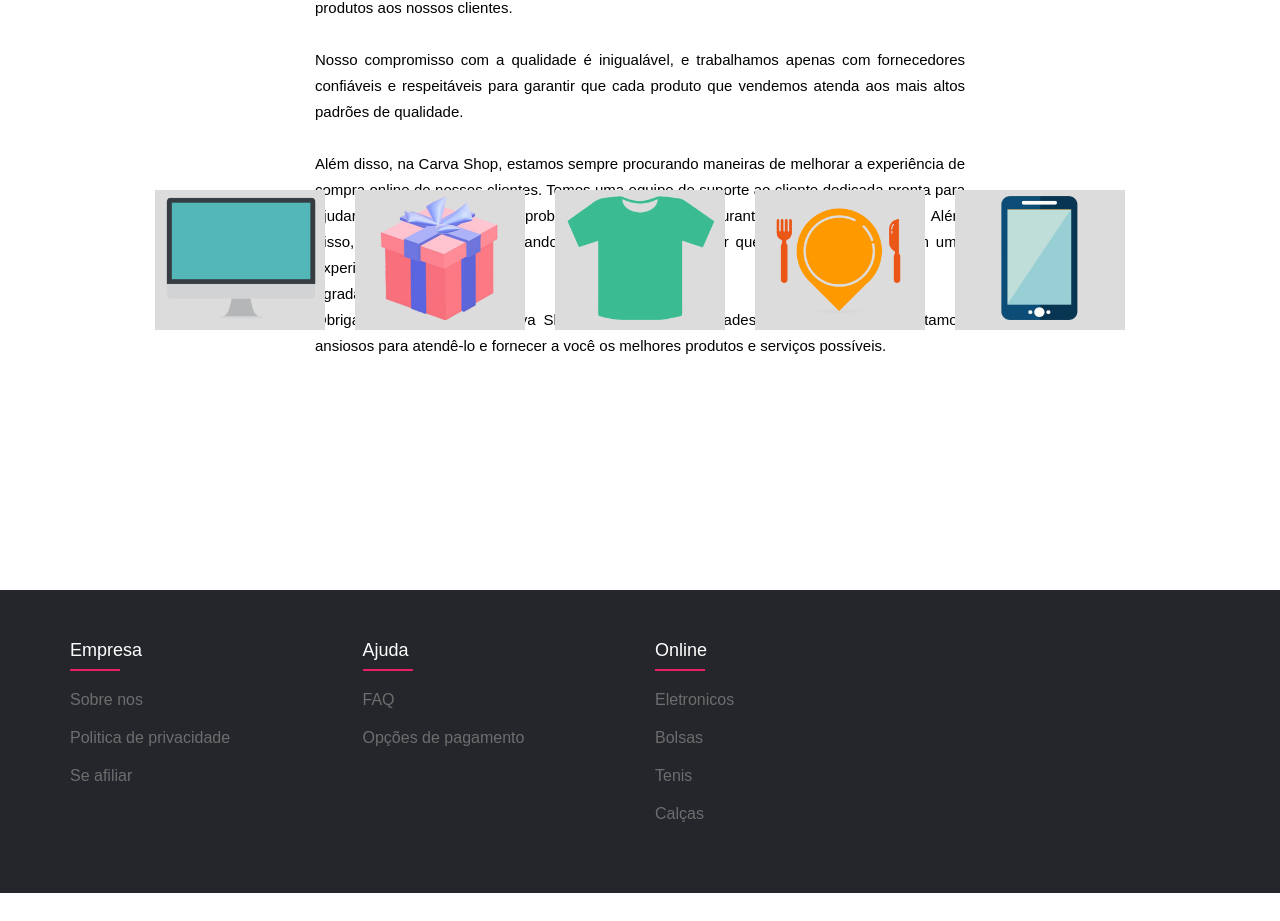
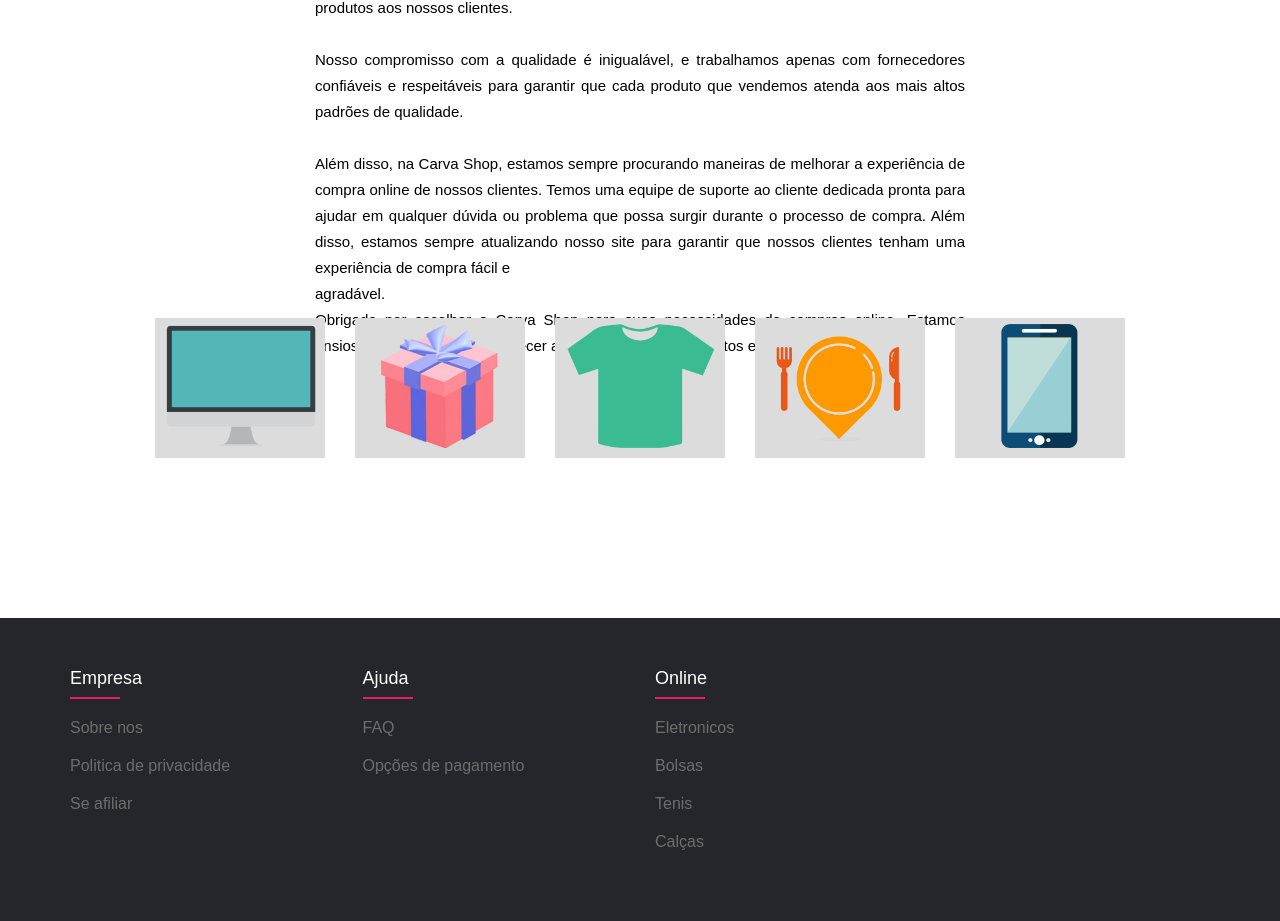
Before and after one commit to olucascarvalh/shopCarva, a plain HTML site: page sobrenos.html in a window 1280 px wide. Shown: the part 574-1495 px from the top of the page. Before the commit the page ends 1467 px from the top, so only its background shows below. Drawn offline with Linux system fonts and the light colour scheme.

Commit message:
Commmit 4

```diff
--- a/sobrenos.css
+++ b/sobrenos.css
@@ -75,7 +75,7 @@ header p:hover {
 
 
 .about .box{
-    margin-top: 50%;
+    margin-top: 60%;
     width: 100%;
     padding: 60px 0;
     display: flex;
@@ -110,7 +110,7 @@ header p:hover {
     padding: 50px;
     bottom: 0;
     width: 100%;
-    margin-top: 200px;
+    margin-top: 100px;
 }
 
 .footer .main {
```
